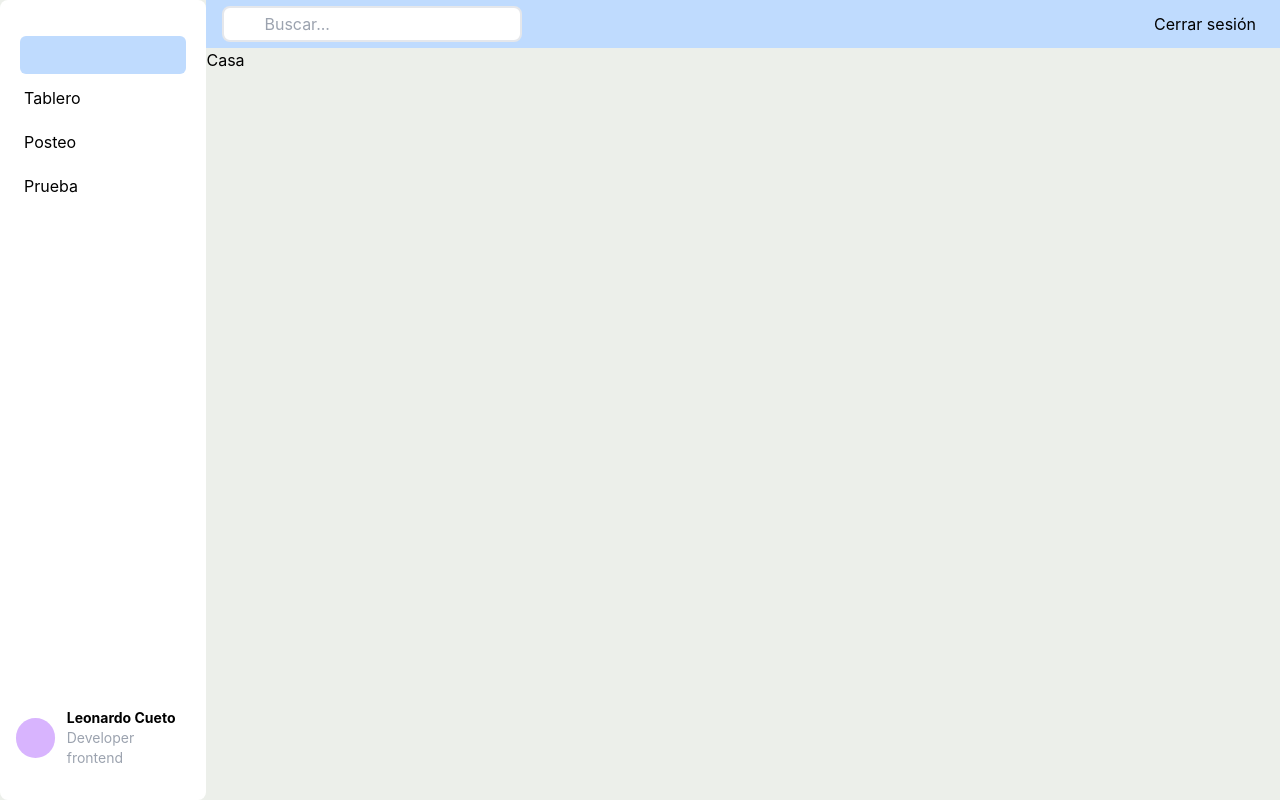
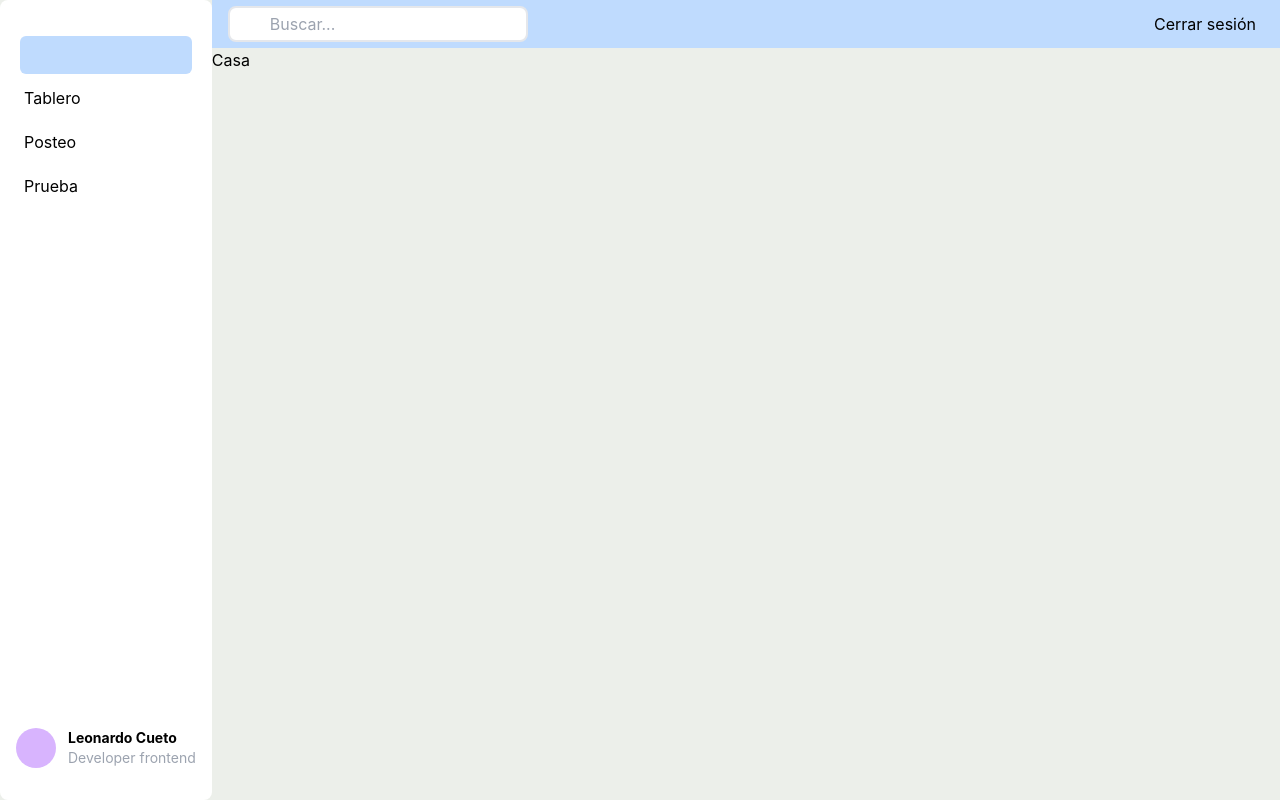
Before and after one commit to leonardocueto/prove-manager, a Vue app: page / in a window 1280 px wide. Built offline with nearby package versions, Linux system fonts and the light colour scheme; sample sign-in values are in the browser's storage; some icons are missing; a web font is replaced by a local one.

Commit message:
refactor: Improve AppProfileAside component with transition and styling updates

```diff
--- a/src/desingSistem/components/AppProfileAside.vue
+++ b/src/desingSistem/components/AppProfileAside.vue
@@ -1,12 +1,12 @@
 <template>
   <div class="flex gap-3 items-center">
-    <div class="bg-purple-300 rounded-full size-10"></div>
-    <template v-if="hide">
-      <div class="flex flex-col text-sm">
+    <div class="bg-purple-300 rounded-full min-w-10 min-h-10"></div>
+    <transition>
+      <div v-if="hide" class="flex flex-col text-sm truncate">
         <p class="font-bold">{{ name }}</p>
         <p class="text-gray-400">{{ job }}</p>
       </div>
-    </template>
+    </transition>
   </div>
 </template>
 <script lang="ts" setup>
@@ -18,3 +18,17 @@ defineProps<{
   hide: boolean;
 }>();
 </script>
+
+<style scoped>
+.v-enter-active {
+  transition: opacity 1s ease;
+}
+.v-leave-active {
+  transition: opacity 0s ease;
+}
+
+.v-enter-from,
+.v-leave-to {
+  opacity: 0;
+}
+</style>
```
